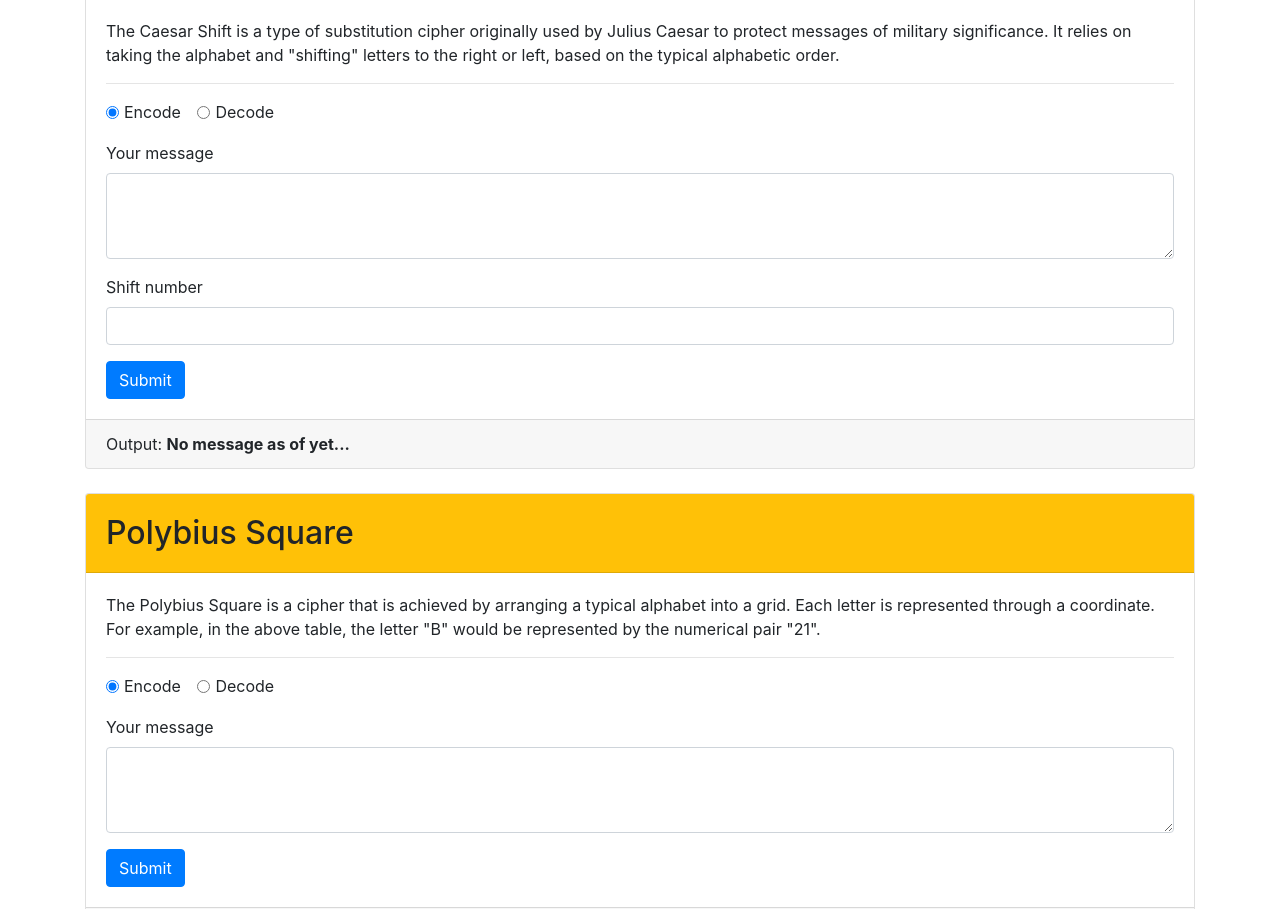
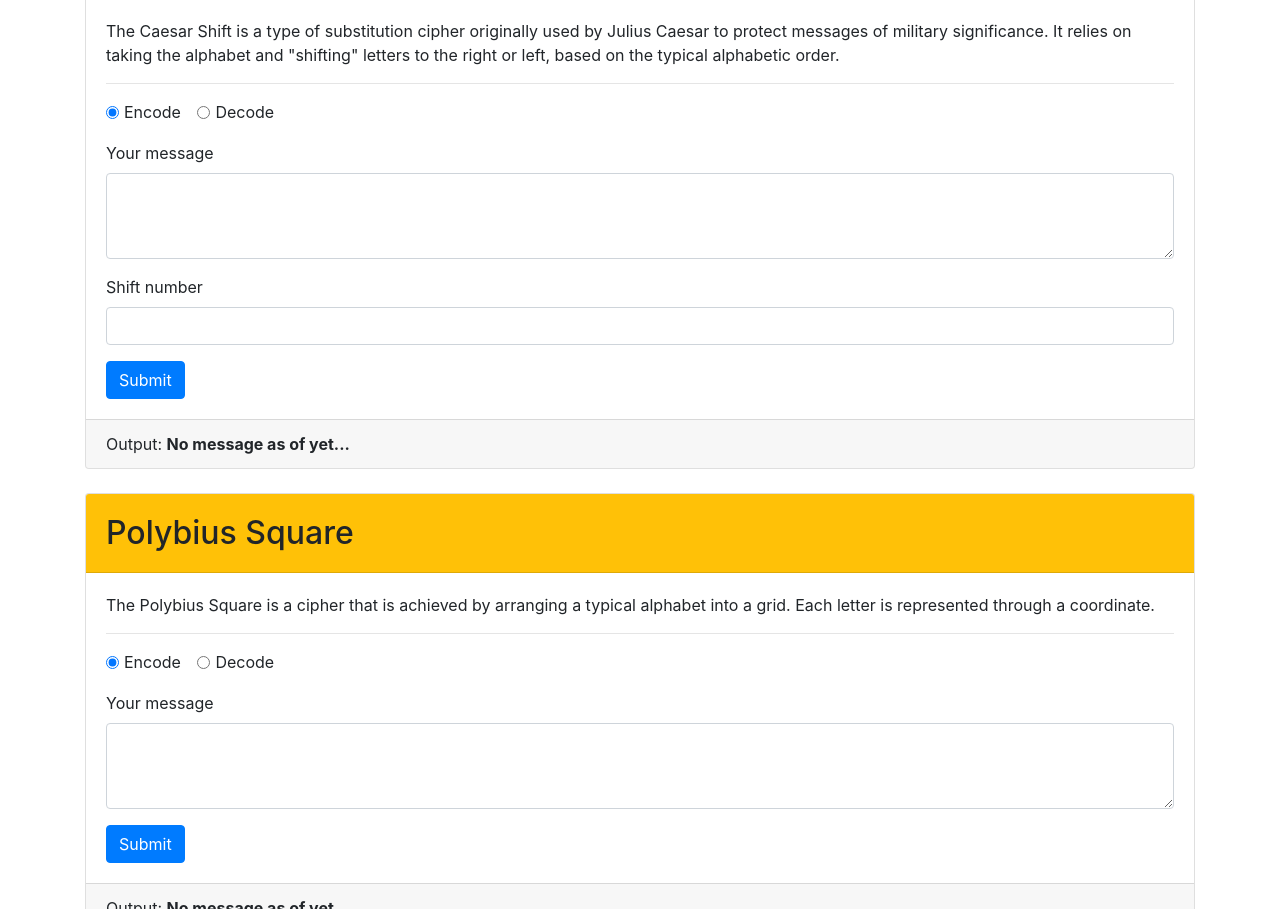
Before and after one commit to williamm275/decoder-ring, a website: page index.html in a window 1280 px wide. Shown: the part 191-1100 px from the top of the page. Drawn offline with nearby package versions, Linux system fonts and the light colour scheme.

Commit message:
Edit Polybius Square description

```diff
--- a/index.html
+++ b/index.html
@@ -118,8 +118,7 @@
               <p>
                 The Polybius Square is a cipher that is achieved by arranging a
                 typical alphabet into a grid. Each letter is represented through
-                a coordinate. For example, in the above table, the letter "B"
-                would be represented by the numerical pair "21".
+                a coordinate.
               </p>
               <hr />
               <form id="polybius">
```
